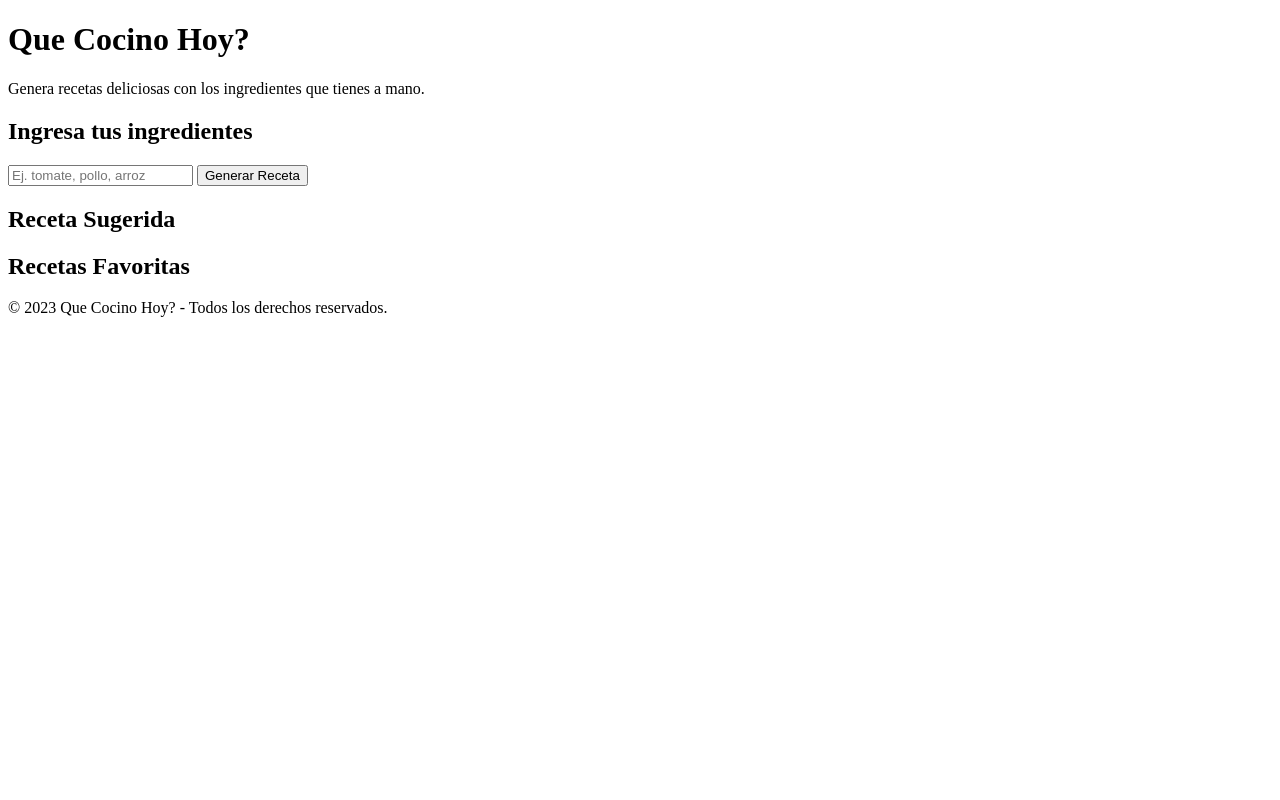
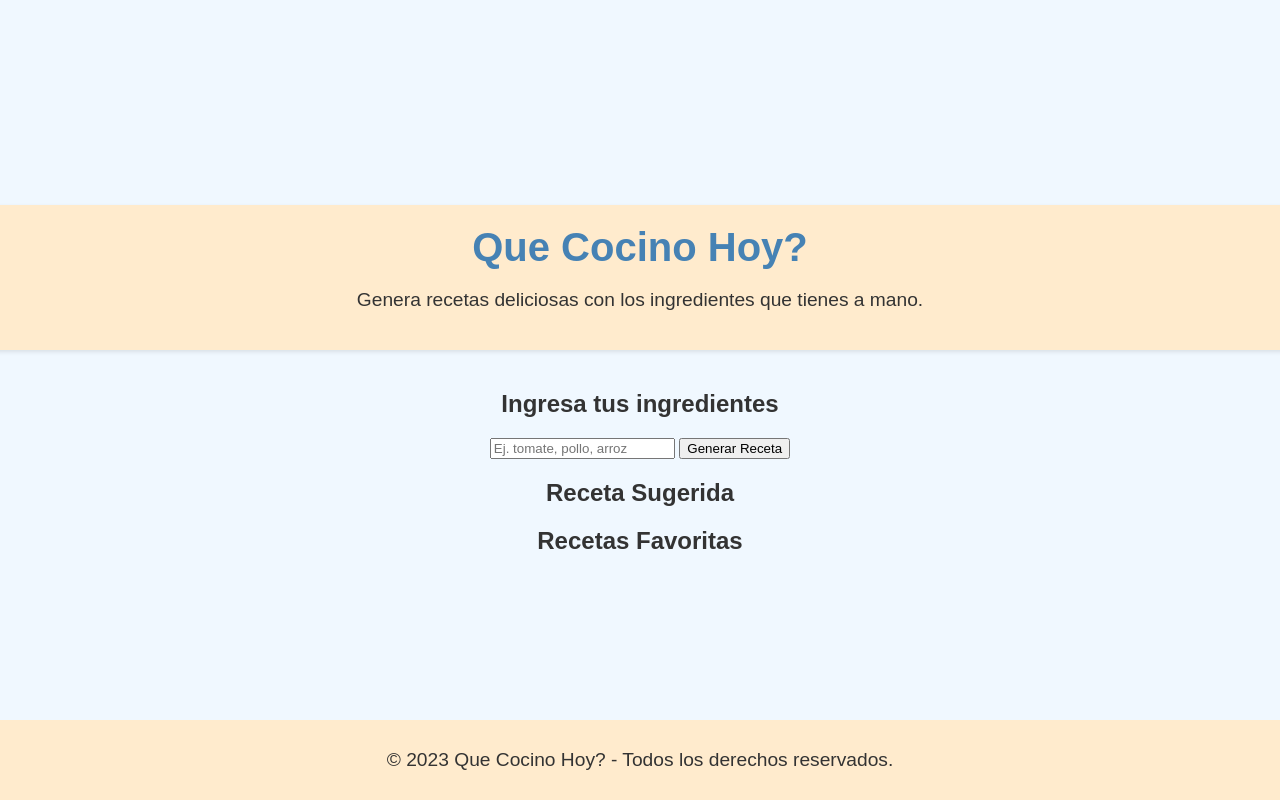
Before and after one commit to alejandro-albiol/QueCocinoHoy, a website with bundled scripts: page public/index.html in a window 1280 px wide. Built offline with nearby package versions, Linux system fonts and the light colour scheme; no server answers; files whose address does not match are found by name.

Commit message:
feat: local host and css fix: envoirement issues

```diff
--- a/package.json
+++ b/package.json
@@ -6,7 +6,7 @@
   "scripts": {
     "test": "echo \"Error: no test specified\" && exit 1",
     "build": "tsc",
-    "start": "ts-node public/index.html"
+    "start": "ts-node build/index.js"
   },
   "author": "",
   "license": "ISC",
@@ -19,5 +19,6 @@
     "@types/express": "^5.0.0",
     "ts-node": "^10.9.2",
     "typescript": "^5.6.3"
-  }
+  },
+  "type":"module"
 }
--- a/public/index.html
+++ b/public/index.html
@@ -4,7 +4,7 @@
     <meta charset="UTF-8">
     <meta name="viewport" content="width=device-width, initial-scale=1.0">
     <title>Que Cocino Hoy?</title>
-    <link rel="stylesheet" href="styles.css">
+    <link rel="stylesheet" href="../public/styles.css">
     <script src="../build/main.js"></script>
 </head>
 <body>
--- /dev/null
+++ b/public/styles.css
@@ -0,0 +1,44 @@
+body {
+    font-family: 'Arial', sans-serif;
+    background-color: #f0f8ff; /* Light blue background */
+    color: #333; /* Dark text for readability */
+    margin: 0;
+    padding: 0;
+    display: flex;
+    flex-direction: column;
+    align-items: center;
+    justify-content: center;
+    min-height: 100vh;
+}
+
+header {
+    background-color: #ffebcd; /* Blanched almond */
+    width: 100%;
+    padding: 20px;
+    text-align: center;
+    box-shadow: 0 2px 4px rgba(0, 0, 0, 0.1);
+}
+
+h1 {
+    margin: 0;
+    font-size: 2.5em;
+    color: #4682b4; /* Steel blue */
+}
+
+main {
+    padding: 20px;
+    text-align: center;
+}
+
+footer {
+    background-color: #ffebcd;
+    width: 100%;
+    padding: 10px;
+    text-align: center;
+    position: absolute;
+    bottom: 0;
+}
+
+p {
+    font-size: 1.2em;
+}
```
Also changed, not shown: public/src/index.ts (+8 -2 lines).
